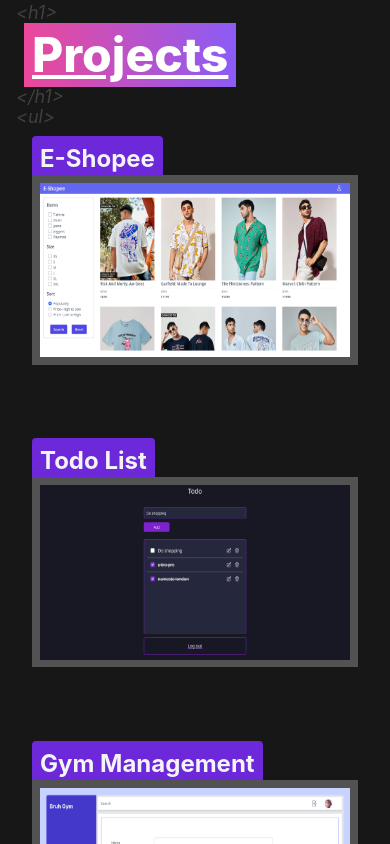
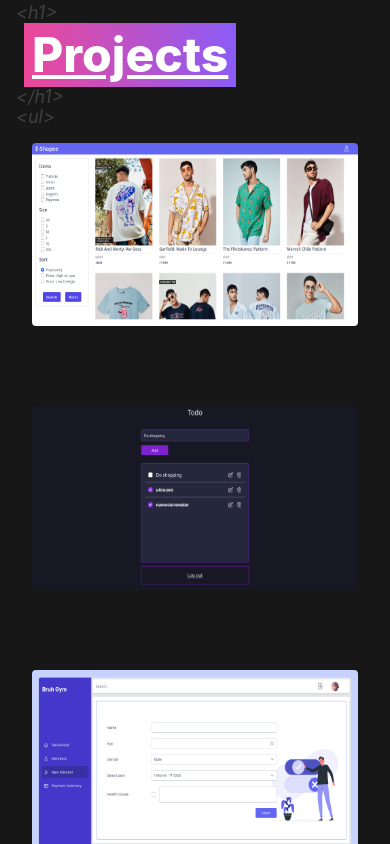
Before and after one commit to Inderpreet-React/portfolio, a React (Create React App) app: page /projects in a window 390 px wide. Shown: the part 2360-3204 px from the top of the page. Built offline with nearby package versions, Linux system fonts and the light colour scheme.

Commit message:
update design

```diff
--- a/src/components/ProjectItem.js
+++ b/src/components/ProjectItem.js
@@ -1,31 +1,52 @@
 import React from "react";
 import { motion } from "framer-motion";
+import GithubIcon from "../images/GithubIcon";
 
 const variants = {
 	entry: { y: "30%", scale: 1.01, opacity: 0 },
 	exit: { y: 0, scale: 1, opacity: 1 },
+	hover: { y: "-5%" },
 };
 
-export default function ProjectItem({ img, name, color }) {
+export default function ProjectItem({ img, name, link }) {
 	return (
 		<motion.div
 			initial="entry"
 			whileInView="exit"
+			whileHover="hover"
 			transition={{ duration: "0.3", ease: "linear" }}
 			variants={variants}
 			viewport={{ once: true }}
-			className="group h-full w-full rounded transition-all hover:-translate-y-4"
+			className="group relative h-full w-full rounded"
 		>
-			<span className="relative z-10 min-w-full max-w-min rounded bg-violet-700 p-2 text-2xl font-bold tracking-normal text-gray-100 transition-all">
-				{name || "Name"}
-			</span>
-			<div className="relative z-20 overflow-hidden border-8 border-neutral-600 transition-all group-hover:shadow-lg group-hover:shadow-violet-500">
+			<div className="relative z-20 overflow-hidden transition-all group-hover:shadow-lg group-hover:shadow-amber-200">
 				<img
-					className={`aspect-video w-full  transition-all group-hover:scale-105 md:h-full`}
+					className="aspect-video w-full rounded md:h-full"
 					src={img}
 					alt="project"
 				/>
 			</div>
+			<div className="absolute top-0 left-0 z-30 h-full w-full bg-[#00000080] opacity-0 transition-all group-hover:opacity-100">
+				<div>
+					<span
+						style={{ clipPath: "polygon(0 0, 100% 0, 100% 21%, 0% 100%)" }}
+						className="absolute left-0 top-0 h-1/2 w-full rounded bg-[#f59e0be6] pl-2 text-3xl font-bold tracking-normal text-gray-100"
+					>
+						{name || "Name"}
+					</span>
+					<div
+						style={{ clipPath: "polygon(100% 0, 0% 100%, 100% 100%)" }}
+						className="absolute bottom-0 right-0 h-1/3 w-full bg-[#f59e0be6]"
+					>
+						<a
+							href={link || "#"}
+							className="absolute right-2 bottom-2 h-10 w-10 fill-white"
+						>
+							<GithubIcon cls="h-10 w-10 hover:scale-110 transition-all" />
+						</a>
+					</div>
+				</div>
+			</div>
 		</motion.div>
 	);
 }
```
